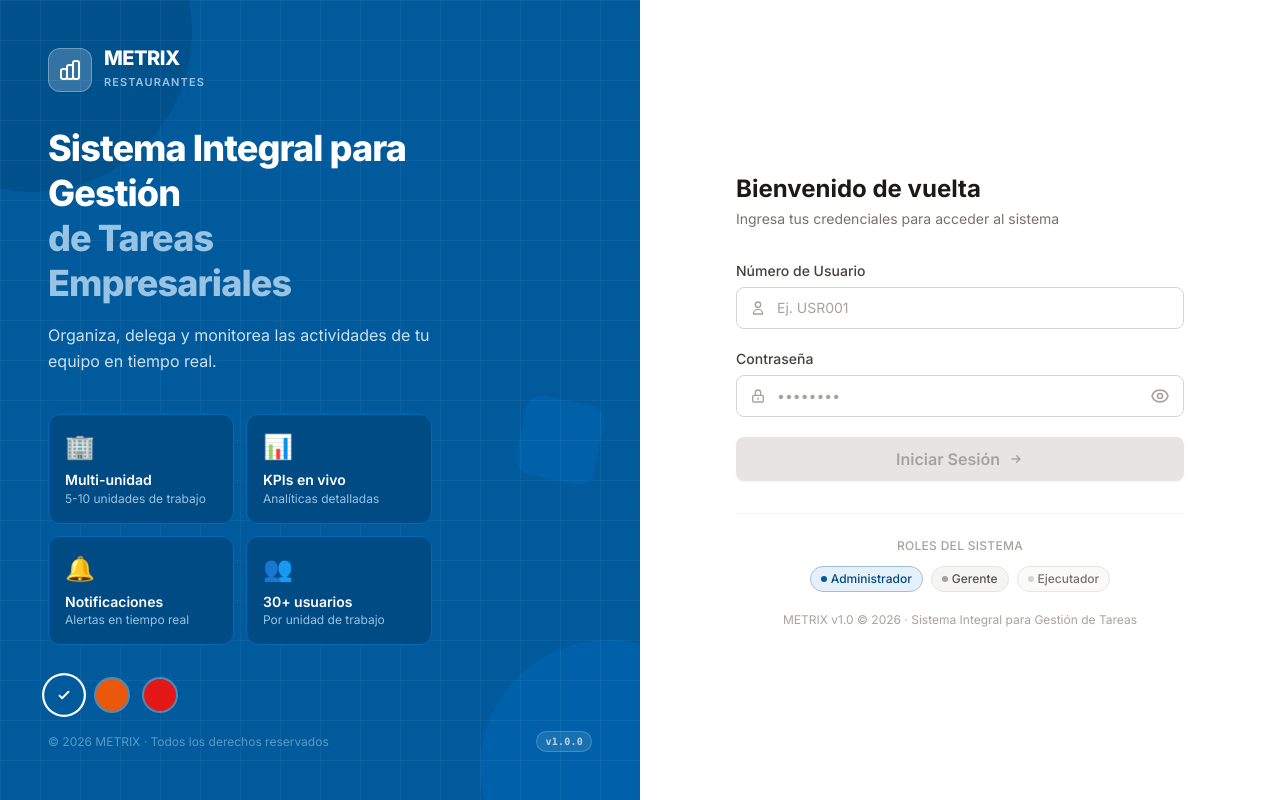
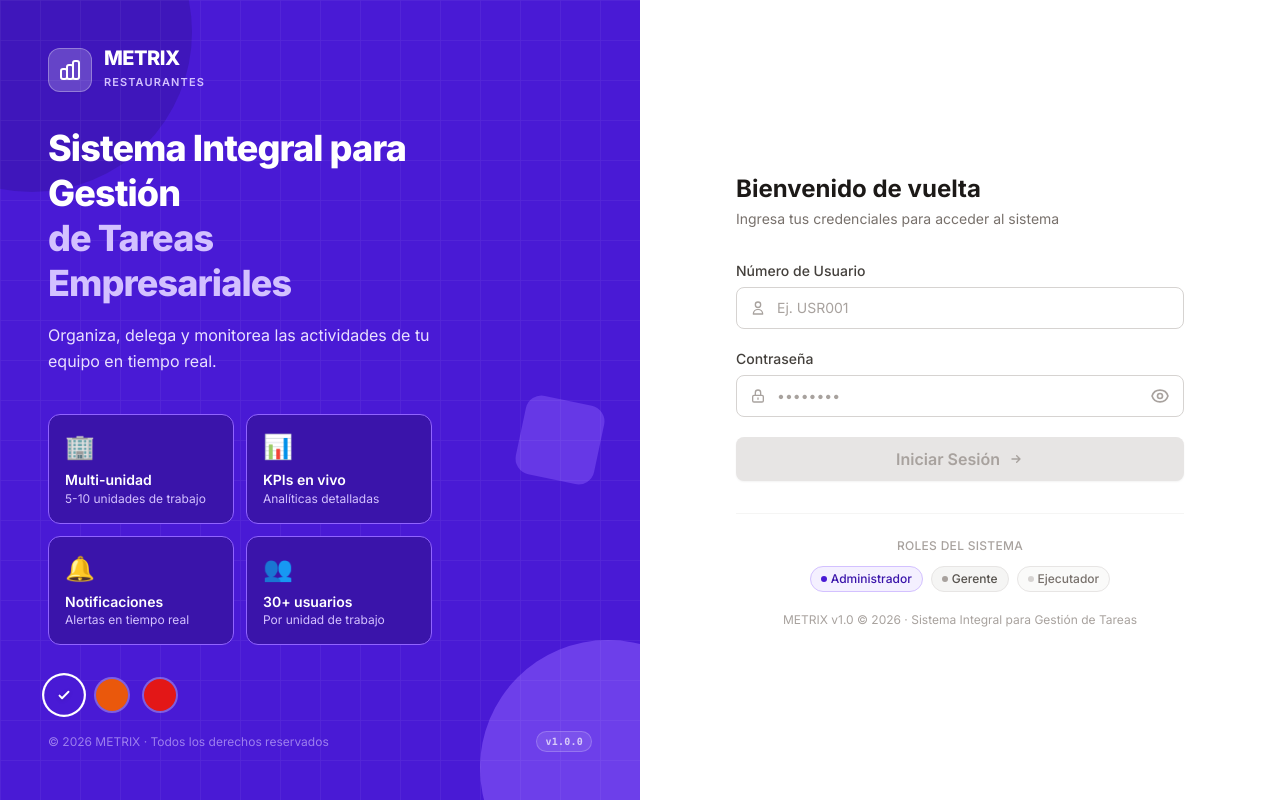
Before and after one commit to metrixjm-cmd/metrix-frontend, an Angular app: page /auth/login in a window 1280 px wide. Built offline with nearby package versions, Linux system fonts and the light colour scheme.

Commit message:
style: cambiar color primario del tema corporativo a #491AD5

```diff
--- a/src/app/core/theme.service.ts
+++ b/src/app/core/theme.service.ts
@@ -14,7 +14,7 @@ export class ThemeService {
   private readonly STORAGE_KEY = 'metrix-theme';
 
   readonly themes: Theme[] = [
-    { id: 'blue',   label: 'Corporativo', color: '#005a9c', tagline: 'Profesional' },
+    { id: 'blue',   label: 'Corporativo', color: '#491AD5', tagline: 'Profesional' },
     { id: 'orange', label: 'Restaurante', color: '#ea580c', tagline: 'Cálido'      },
     { id: 'red',    label: 'Impacto',     color: '#e31717', tagline: 'Dinámico'    },
   ];
--- a/src/styles.scss
+++ b/src/styles.scss
@@ -25,19 +25,20 @@
    para compatibilidad con Tailwind <alpha-value>
 ══════════════════════════════════════════════════ */
 
+
 /* ── Tema Azul Corporativo (default) ───────────── */
 :root,
 [data-theme="blue"] {
-  --brand-50:  230 240 248;
-  --brand-100: 204 225 241;
-  --brand-200: 153 195 227;
-  --brand-300: 102 165 213;
-  --brand-400:  51 135 199;
-  --brand-500:   0 105 185;
-  --brand-600:   0  90 156;   /* #005a9c */
-  --brand-700:   0  75 131;
-  --brand-800:   0  60 105;
-  --brand-900:   0  45  80;
+  --brand-50:  244 240 255;
+  --brand-100: 233 224 255;
+  --brand-200: 211 193 255;
+  --brand-300: 189 162 255;
+  --brand-400: 167 131 255;
+  --brand-500: 145 100 255;
+  --brand-600:  73  26 213;   /* #491AD5 */
+  --brand-700:  58  20 170;
+  --brand-800:  43  15 127;
+  --brand-900:  29  10  85;
 }
 
 /* ── Tema Naranja Restaurante ───────────────────── */
```
